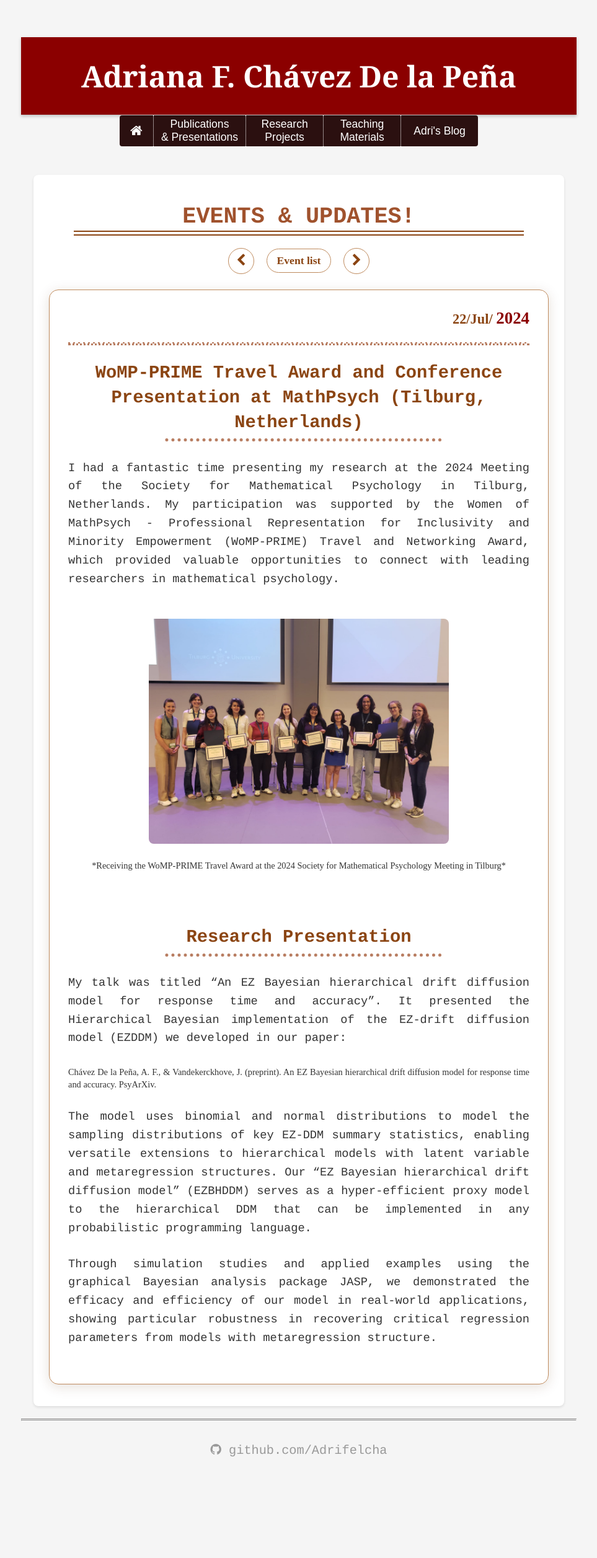
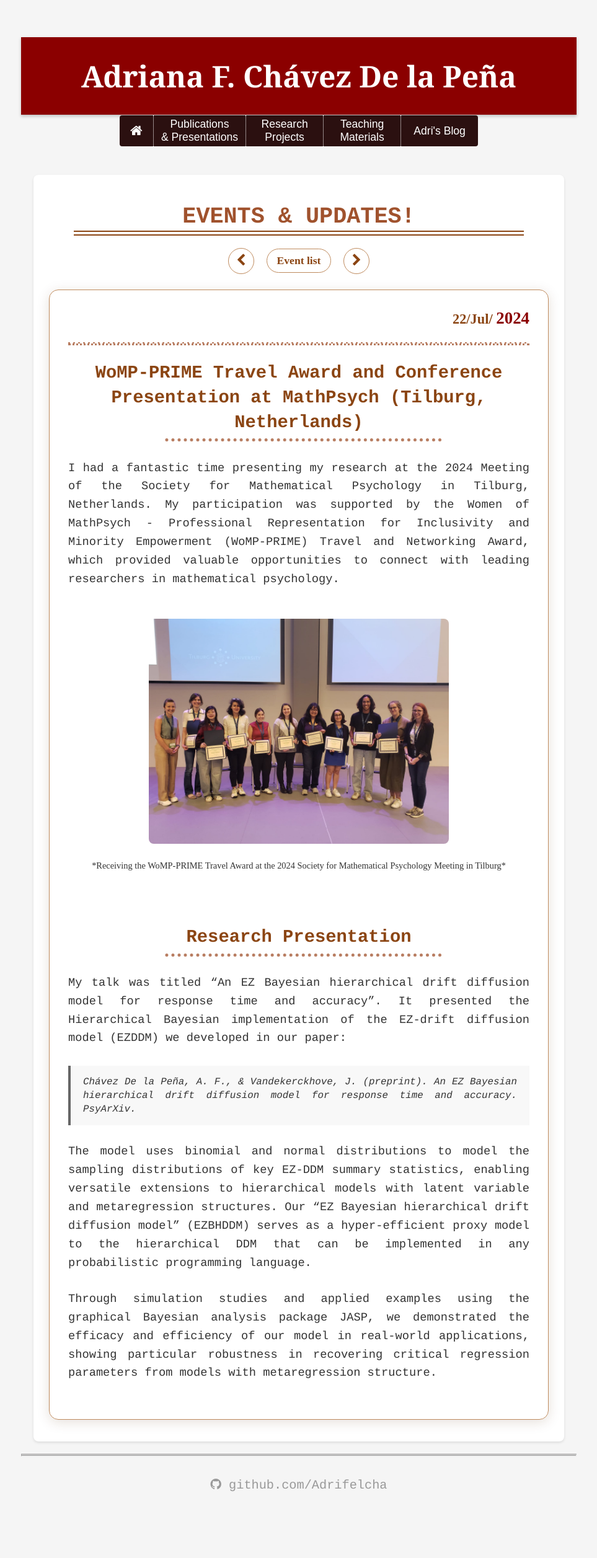
Before and after one commit to Adrifelcha/adrifelcha.github.io, a Jekyll site: the page built from _posts/2024-07-22-mathpsych-tilburg.md, in a window 1280 px wide. Shown: the whole page at 62% size, without its empty margins (158-1121 px from the left). Built offline with Jekyll 4.4.1, drawn with Linux system fonts in a browser that asks for light colours; some web fonts are replaced; before the commit the page ends 2456 px from its top, so only the background shows below that.

Commit message:
Add: A Class object to add citations with proper formatting

```diff
--- a/css/main.css
+++ b/css/main.css
@@ -633,6 +633,24 @@ hr.style18:before {
     flex: 0 0 90%;
     padding-right: 20px;
     text-align: justify;
+}
+
+/* Citation Box Styling */
+.citation-box {
+    margin: 20px 0;
+    padding: 15px 20px;
+    background-color: #f8f8f8;
+    border-left: 4px solid #666;
+    font-style: italic;
+    font-family: 'Couries New', 'Courier', 'monospace';
+    font-size: 1.1em;
+    line-height: 1.4;
+    color: #333;
+}
+
+.citation-box:hover {
+    background-color: #f0f0f0;
+    transition: background-color 0.3s ease;
 }
 
 .pub-links {
```
